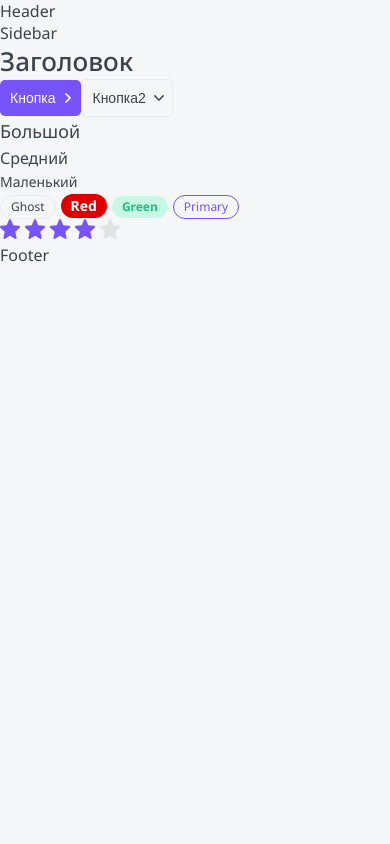
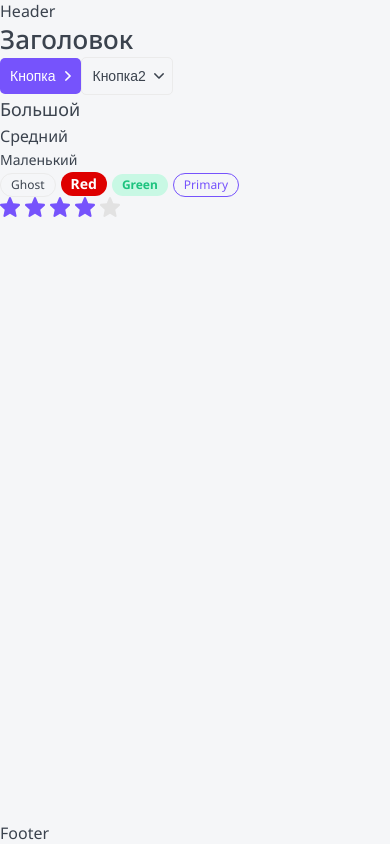
Before and after one commit to deverser/top-app, a Next.js app: page / in a window 390 px wide. Built offline with nearby package versions, Linux system fonts and the light colour scheme.

Commit message:
Layout CSS description added

```diff
--- a/layout/Layout.module.css
+++ b/layout/Layout.module.css
@@ -0,0 +1,45 @@
+.wrapper {
+	display: grid;
+	grid-template-columns: auto 230px minmax(320px, 1200px) auto;
+	grid-template-rows: auto 1fr auto;
+	min-height: 100vh;
+	grid-template-areas:
+		". header header ."
+		". sidebar body ."
+		"footer footer footer footer";
+}
+
+.header {
+	grid-area: header;
+	display: none;
+}
+
+.sidebar {
+	grid-area: sidebar;
+}
+
+.body {
+	grid-area: body;
+}
+
+.footer {
+	grid-area: footer;
+}
+
+@media screen and (max-width: 765px) {
+	.sidebar {
+		display: none;
+	}
+
+	.header {
+		display: block;
+	}
+
+	.wrapper {
+		grid-template-columns: minmax(320px, 1fr);
+		grid-template-areas:
+			"header"
+			"body"
+			"footer";
+	}
+}
--- a/layout/Layout.tsx
+++ b/layout/Layout.tsx
@@ -8,16 +8,14 @@
 
 const Layout = ({ children }: LayoutProps): JSX.Element => {
 	return (
-		<>
-			<Header />
-			<div>
-				<Sidebar />
-				<div>
-					{children}
-				</div>
+		<div className={styles.wrapper}>
+			<Header className={styles.header} />
+			<Sidebar className={styles.sidebar} />
+			<div className={styles.body} >
+				{children}
 			</div>
-			<Footer />
-		</>
+			<Footer className={styles.footer} />
+		</div>
 	);
 };
 
```
